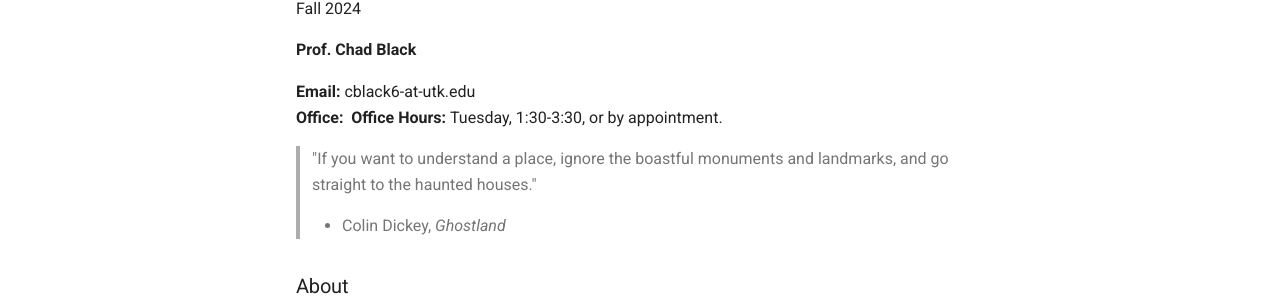
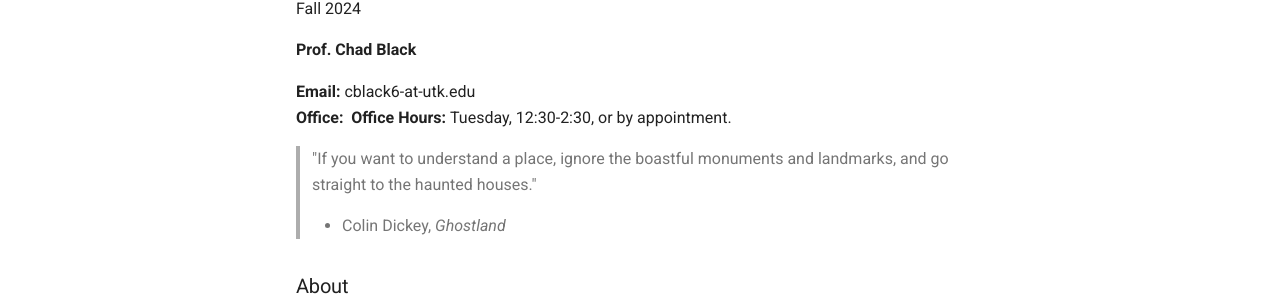
Before and after one commit to chadblack/2024Film, an MkDocs documentation site: the page built from docs/syllabus.md, in a window 1280 px wide and 900 px high. Shown: the part 329-630 px from the top of the window. Built offline with MkDocs 1.6.1 and Material for MkDocs 9.7.7, drawn with Linux system fonts in a browser that asks for light colours.

Commit message:
office hourse

```diff
--- a/docs/syllabus.md
+++ b/docs/syllabus.md
@@ -13,7 +13,7 @@ Fall 2024
 
 **Email:** cblack6-at-utk.edu
 **Office:**
-**Office Hours:** Tuesday, 1:30-3:30, or by appointment.
+**Office Hours:** Tuesday, 12:30-2:30, or by appointment.
 
 > "If you want to understand a place, ignore the boastful monuments and landmarks, and go straight to the haunted houses."
 >
```
